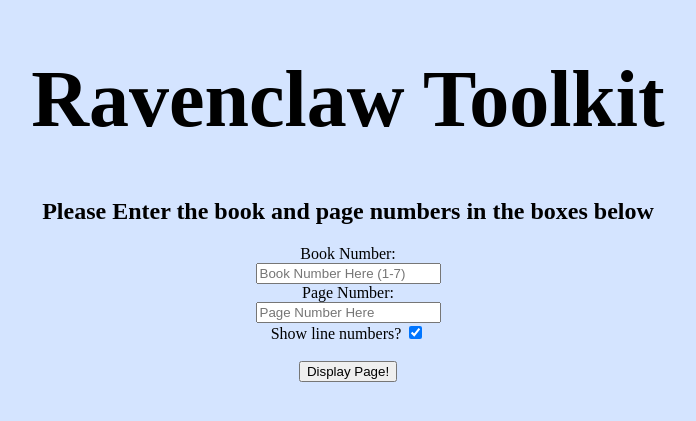
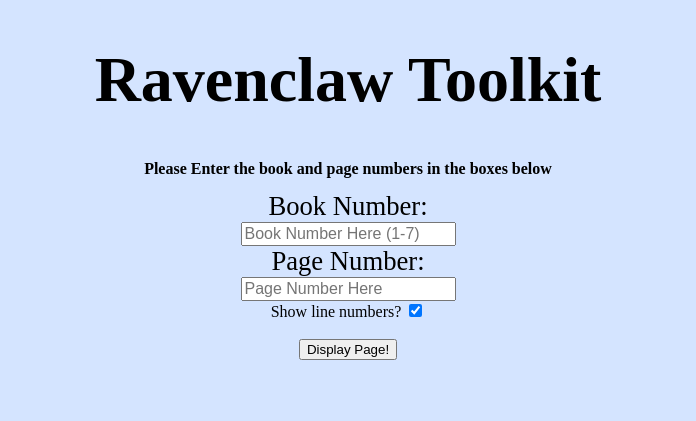
Before and after one commit to kevslinger/Ravenclaw-toolkit, a Flask app: page / in a window 1280 px wide. Shown: the top 421 px of the page, without its empty margins (292-988 px from the left). Run offline with Flask 2, Linux system fonts and the light colour scheme.

Commit message:
making bigger text boxes, I guess?

```diff
--- a/ravenclaw_toolkit/templates/display_page.html
+++ b/ravenclaw_toolkit/templates/display_page.html
@@ -2,7 +2,7 @@
 
 {% block display %}
 
-<h2>Here is the page you requested! Page {{pagenum}} is Page {{chapter_pagenum}} of Chapter {{chapternum}} from {{bookname}} (Chapter {{chapternum}} starts at page {{chapter_beginning_pagenum}})</h3>
+<h2 style="font-size:16pt">Here is the page you requested! Page {{pagenum}} of {{bookname}} is Page {{chapter_pagenum}} of Chapter {{chapternum}} (Chapter {{chapternum}} starts at page {{chapter_beginning_pagenum}})</h3>
 <img src="{{ url_for('static', filename=filename) }}" alt="{{'Error: Could not find ' + filename }}" height="906px" width="610px"/>
 
     {% endblock %}
--- a/ravenclaw_toolkit/templates/home.html
+++ b/ravenclaw_toolkit/templates/home.html
@@ -4,7 +4,11 @@
     <title>Ravenclaw Toolkit</title>
     <style>
       h1 {color: black;
-          font-size: 5rem;}
+          font-size: 4rem;}
+      h2 {color: black;
+          font-size: 1rem;}
+      h3 {color: black;
+          font-size: 1rem;}
       html {
     background: #d4e4ff no-repeat center center fixed;
     -webkit-background-size: cover;
@@ -14,6 +18,14 @@
     text-align: center;
     font-family: Avenir;
       }
+      .footer {
+          color: white;
+          bottom: 0;
+          width: 100%;
+          height: 2.5rem;            /* Footer height */
+          text-align: right;
+
+      }
     </style>
   </head>
   <body>
@@ -22,10 +34,10 @@
       <h2>Please Enter the book and page numbers in the boxes below</h2>
       <div>
         <form method="POST", action="/display_page">
-          <label for="booknum">Book Number:</label><br>
-          <input type="text" id="booknum" name="booknum" placeholder="Book Number Here (1-7)" required><br>
-          <label for="pagenum">Page Number:</label><br>
-          <input type="text" id="pagenum" name="pagenum" placeholder="Page Number Here" required><br>
+          <label style="font-size:20pt;" for="booknum">Book Number:</label><br>
+          <input style="height:18px;font-size:12pt;" type="text" id="booknum" name="booknum" placeholder="Book Number Here (1-7)" required><br>
+          <label style="font-size:20pt" for="pagenum">Page Number:</label><br>
+          <input style="height:18px;font-size:12pt;"type="text" id="pagenum" name="pagenum" placeholder="Page Number Here" required><br>
           <label for="overlay">Show line numbers?</label>
           <input type="checkbox" id="overlay" name="overlay" checked><br><br>
           <input type="submit" value="Display Page!">
```
Lines whose indentation alone changed are shown as unchanged.
